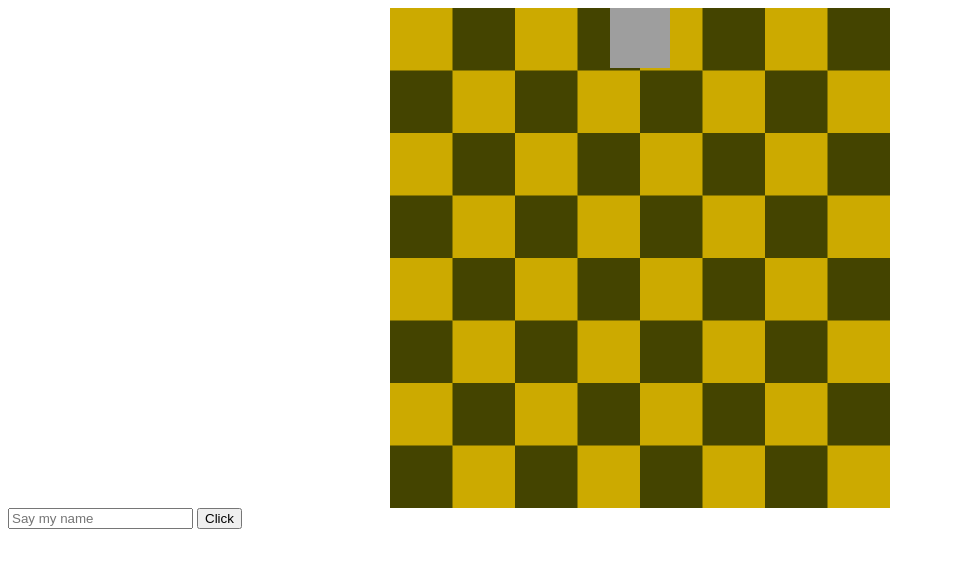
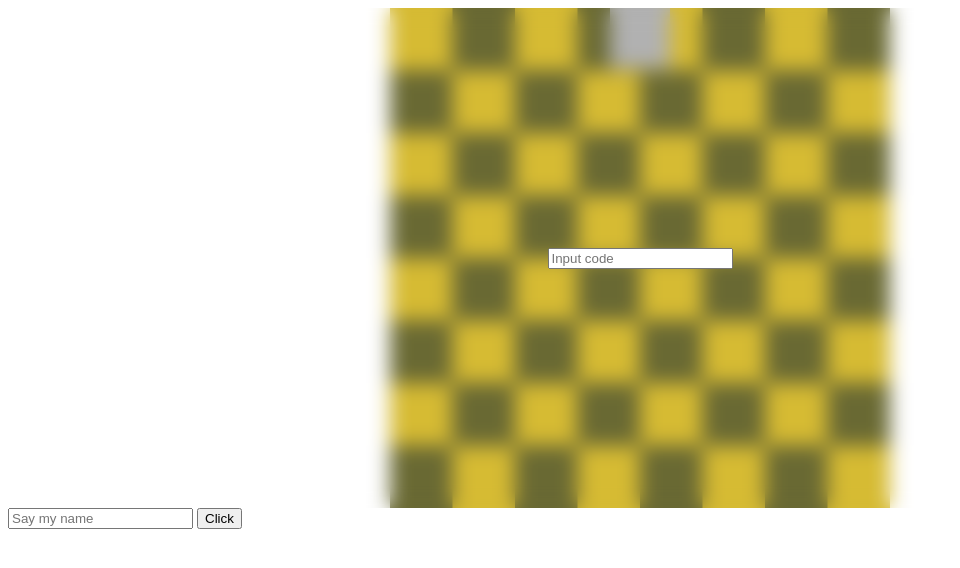
Before and after one commit to AAArtLeG/ChessSite, a plain HTML site: page index.html in a window 1280 px wide. Shown: the whole page, without its empty margins (0-960 px from the left). Drawn offline with Linux system fonts and the light colour scheme; grey boxes are pictures that could not be loaded.

Commit message:
object that separates the interactive part
creating an object that locks the interactive part from the user and a mechanism for unlocking it

```diff
--- a/chess.js
+++ b/chess.js
@@ -32,4 +32,6 @@ document.getElementById("buttonForTakeTextFromFname").onclick = function () {
   header1Forname.innerHTML = inputTextElem.value;
 
   document.getElementById("buttonForTakeTextFromFname").style.height = "90px";
+  document.getElementById("coverBox").style.zIndex = -1;
+  document.getElementById("coverBox").style.display = "none";
 };
--- a/index.html
+++ b/index.html
@@ -3,6 +3,7 @@
   <head>
     <meta charset="UTF-8" />
     <meta name="viewport" content="width=device-width, initial-scale=1.0" />
+    <link rel="stylesheet" href="style.css" />
     <title>Document</title>
   </head>
   <body>
@@ -24,6 +25,10 @@
       <button id="buttonForTakeTextFromFname" type="button">Click</button>
       <h1 id="myName"></h1>
     </div>
+
+    <div id="coverBox">
+      <input type="text" id="inputCode" placeholder="Input code" />
+    </div>
   </body>
   <script src="chess.js"></script>
 </html>
--- a/style.css
+++ b/style.css
@@ -0,0 +1,18 @@
+#ChessSet {
+  anchor-name: --coverBox;
+}
+
+#coverBox {
+  position-anchor: --coverBox;
+  position: absolute;
+  top: anchor(top);
+  left: anchor(left);
+  width: anchor-size(width);
+  height: anchor-size(height);
+  z-index: 2;
+  background: rgba(255, 255, 255, 0.2);
+  backdrop-filter: blur(10px);
+
+  display: grid;
+  place-items: center;
+}
```
